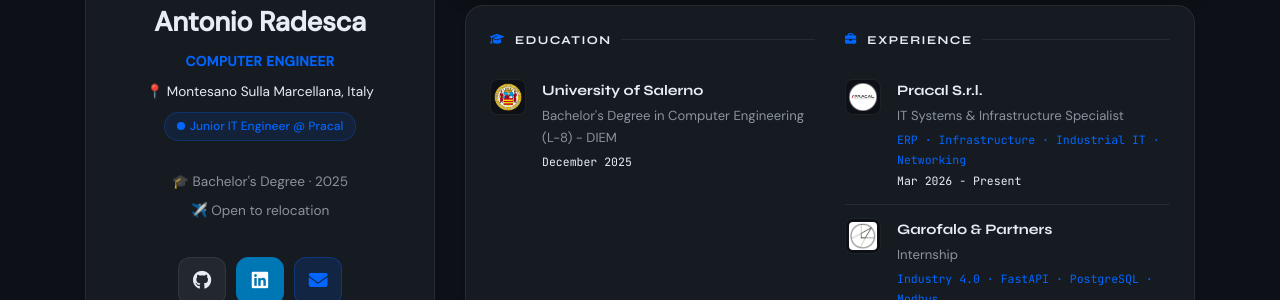
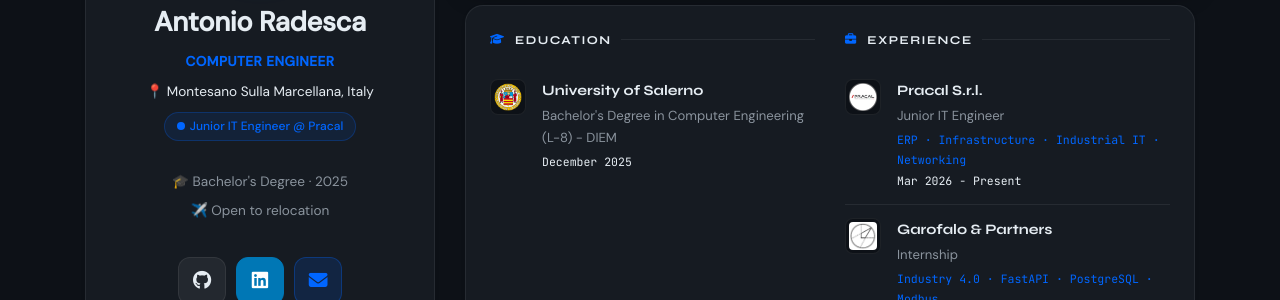
Before and after one commit to antonio-radesca/antonio.radesca-portfolio, a Jekyll site: the page built from index.html, in a window 1280 px wide and 900 px high, scrolled down 557 px. Shown: the part 272-572 px from the top of the window. Built offline with Jekyll 4.4.1, drawn with Linux system fonts in a browser that asks for light colours; nearby versions of some CDN libraries; a style sheet for code colours, icons or effects is not loaded.

Commit message:
Modifiche scheda Experience

```diff
--- a/_data/profile.yml
+++ b/_data/profile.yml
@@ -27,7 +27,7 @@ education:
 experience:
   - name: "Pracal S.r.l."
     logo: "/assets/images/badges/pracal.png"
-    position: "IT Systems & Infrastructure Specialist"
+    position: "Junior IT Engineer"
     date: "Mar 2026 - Present"
     description: "ERP · Infrastructure · Industrial IT · Networking"
   - name: "Garofalo & Partners"
```
